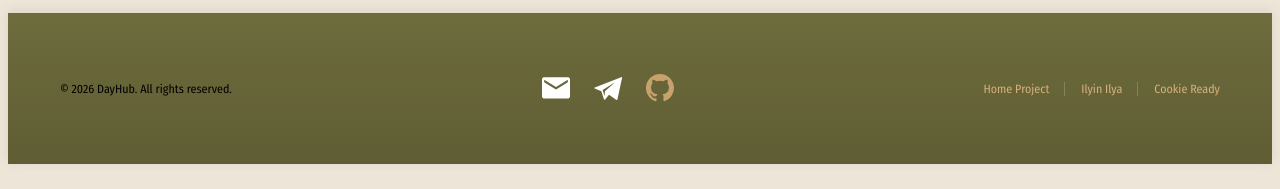
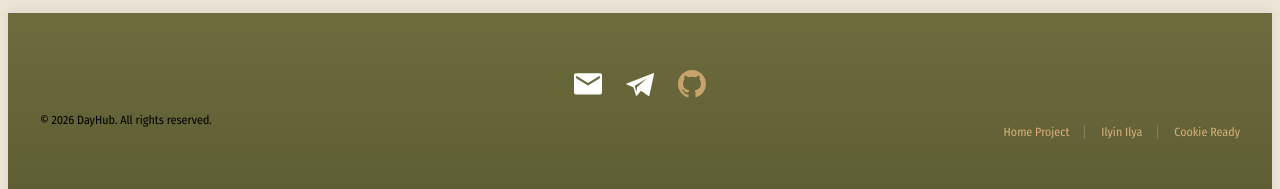
Before and after one commit to allay-rne/dayhub, a React (Vite) app: page /weather in a window 1280 px wide. Shown: the part 871-1060 px from the top of the page. Built offline with nearby package versions, Linux system fonts and the light colour scheme; no server answers.

Commit message:
fix(footer): align footer content

```diff
--- a/src/widgets/Footer/Footer.jsx
+++ b/src/widgets/Footer/Footer.jsx
@@ -41,11 +41,7 @@ const Footer = () => {
 
   return (
     <footer className="footer">
-      <div className="footer__inner container">
-
-        <p className="footer__copyright">
-          © <time dateTime="2026">2026</time> DayHub. All rights reserved.
-        </p>
+      <div className="footer__inner">
 
         <nav className="footer__socials">
           {socialLinks.map((link) => (
@@ -64,6 +60,11 @@ const Footer = () => {
             </a>
           ))}
         </nav>
+      </div>
+      <div className="footer__extra">
+        <p className="footer__copyright">
+          © <time dateTime="2026">2026</time> DayHub. All rights reserved.
+        </p>
 
         <div className="footer__extra-links">
           {infoLinks.map((link) => (
@@ -76,8 +77,6 @@ const Footer = () => {
             </a>
           ))}
         </div>
-
-
       </div>
     </footer>
   )
--- a/src/widgets/Footer/Footer.scss
+++ b/src/widgets/Footer/Footer.scss
@@ -13,8 +13,8 @@
 
   &__inner {
     display: flex;
-    align-items: center;
-    justify-content: space-between;
+    align-items: flex-end;
+    justify-content: center;
 
     padding-inline: 20px;
 
@@ -59,8 +59,14 @@
   }
 
   &__extra {
+    display: flex;
+    justify-content: space-between;
+    align-items: flex-end;
+
     width: 100%;
     max-width: 1200px;
+
+    font-size: var(--font-size-mini);
   }
 
   &__extra-links {
@@ -75,9 +81,7 @@
 
   &__extra-link {
     position: relative;
-
     padding-inline: 16px;
-
     transition: color 0.2s ease;
 
     &:hover {
```
